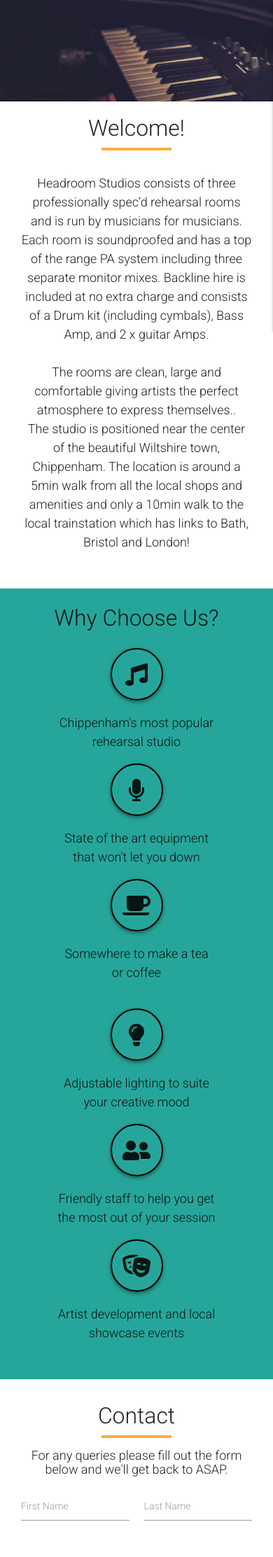
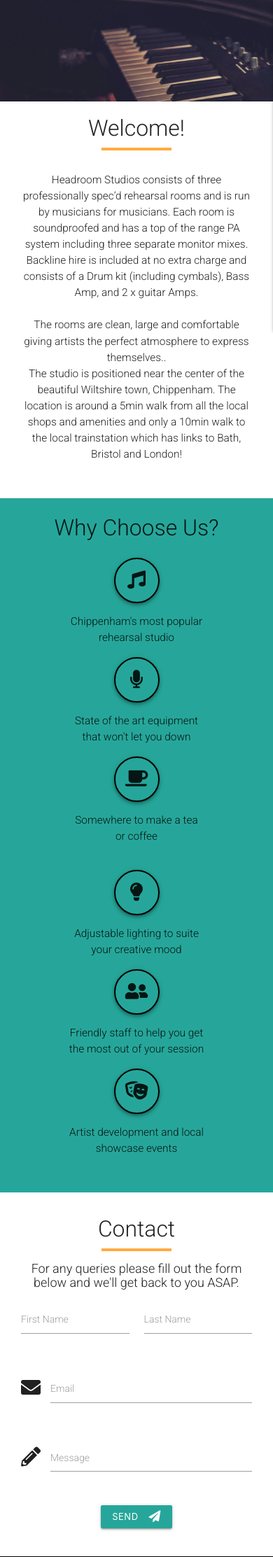
Before and after one commit to jacobroos87/headroom-studios, a Flask app: page / in a window 390 px wide. Shown: the part 431-2656 px from the top of the page at 70% size. Run offline with Flask 2, Linux system fonts and the light colour scheme; some libraries are stand-ins or nearby versions.

Commit message:
Tidied up some css to improve UX

```diff
--- a/app.py
+++ b/app.py
@@ -294,7 +294,7 @@
             "is_urgent": is_urgent,
             "created_by": session["user"],
             "email": request.form.get("email"),
-            "date_posted": str(today)
+            "date_posted": today
         }
         mongo.db.posts.update({"_id": ObjectId(post_id)}, submit)
         flash("Post Successfully Updated")
--- a/static/css/style.css
+++ b/static/css/style.css
@@ -25,6 +25,15 @@
 h4 {
     margin-top: 15px;
     margin-bottom: 10px;
+}
+
+.red-text {
+    font-size: 26px;
+    text-decoration: underline;
+}
+
+p {
+    font-size: clamp(1.1rem, -0.675rem + 5.333333vw, 1.5rem);
 }
 
 /*------ Navbar Styling -----*/
@@ -226,14 +235,6 @@
     margin: 0;
 }
 
-.icon-banner .row p {
-    font-size: 18px;
-}
-
-.about p {
-    font-size: 18px;
-}
-
 .icon-banner i {
     height: 75px;
     width: 75px;
@@ -242,6 +243,18 @@
     border-radius: 50%;
     padding: 20px 0px;
     border:2px solid black;
+}
+
+@media (max-width: 991px) {
+    .icon-banner i {
+        height: 65px;
+        width: 65px;
+        font-size: 26px;
+        text-align: center;
+        border-radius: 50%;
+        padding: 16px 0px;
+        border:2px solid black;
+    }
 }
 
 .divider {
@@ -289,6 +302,13 @@
 }
 
 @media (max-width: 500px) {
+    .modal {
+        width: 95%;
+        height: 60%;
+    }
+}
+
+@media (max-width: 320px) {
     .modal {
         width: 95%;
         height: 70%;
--- a/templates/home.html
+++ b/templates/home.html
@@ -90,7 +90,7 @@
 <div class="container" id="contact">
     <h4 class="text-black center align">Contact</h4>
     <div class="divider"></div>
-    <h6 class="center-align">For any queries please fill out the form below and we'll get back to ASAP.</h6>
+    <h6 class="center-align">For any queries please fill out the form below and we'll get back to you ASAP.</h6>
     <div class="row">
         <form class="col s12" id="contact_form">
             <div class="row">
--- a/templates/notice_board.html
+++ b/templates/notice_board.html
@@ -66,7 +66,7 @@
         {% endfor %}
     </ul>
     {% else %}
-    <h3 class="red-text text-darken-4 center align">No Posts Found</h3>
+    <h5 class="red-text text-darken-4 center align">No Posts Found</h5>
 </div>
 
 {% endif %}
--- a/templates/profile.html
+++ b/templates/profile.html
@@ -66,6 +66,7 @@
         {% endfor %}
     </div>
 </div>
-
+{% else %}
+    <h3 class="red-text text-darken-4 center align">No Active Bookings</h3>
 {% endif %}
 {% endblock %}
```
